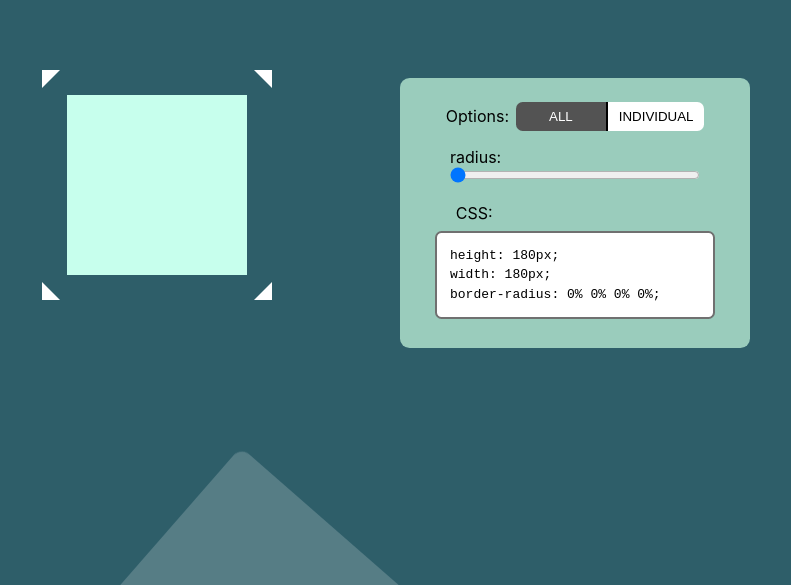
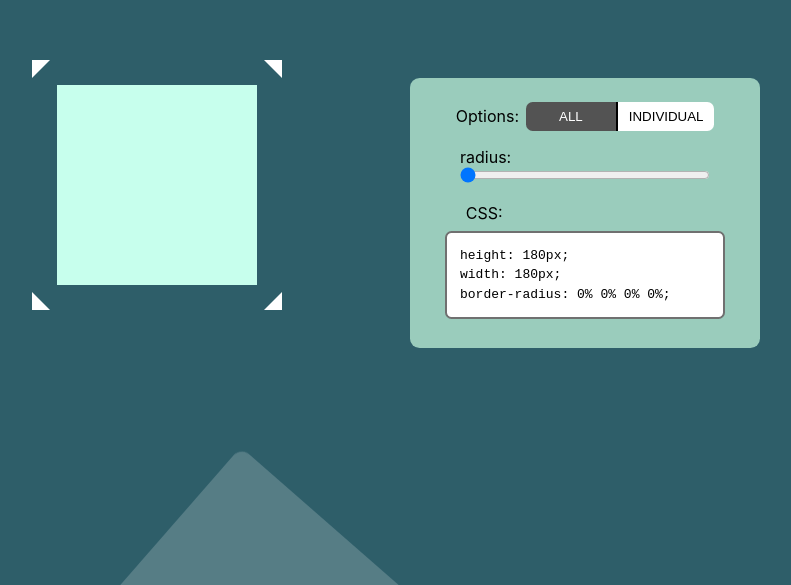
Before and after one commit to m-dennisgocong/make-border-radius, a website built with Vite: page index.html in a window 1280 px wide. Shown: the part 215-800 px from the top of the page, without its empty margins (244-1035 px from the left). Built offline with nearby package versions, Linux system fonts and the light colour scheme.

Commit message:
adjust shape height and width to 200px

```diff
--- a/style.css
+++ b/style.css
@@ -57,8 +57,8 @@ body {
 
 #shape{
   position: relative;
-  height: 180px;
-  width: 180px;
+  height: 200px;
+  width: 200px;
   background-color: var(--shape-color);
   /* border-radius: var(--top-left) var(--top-right) var(--bottom-right) var(--bottom-left); */
   border-top-left-radius: var(--top-left);
```
